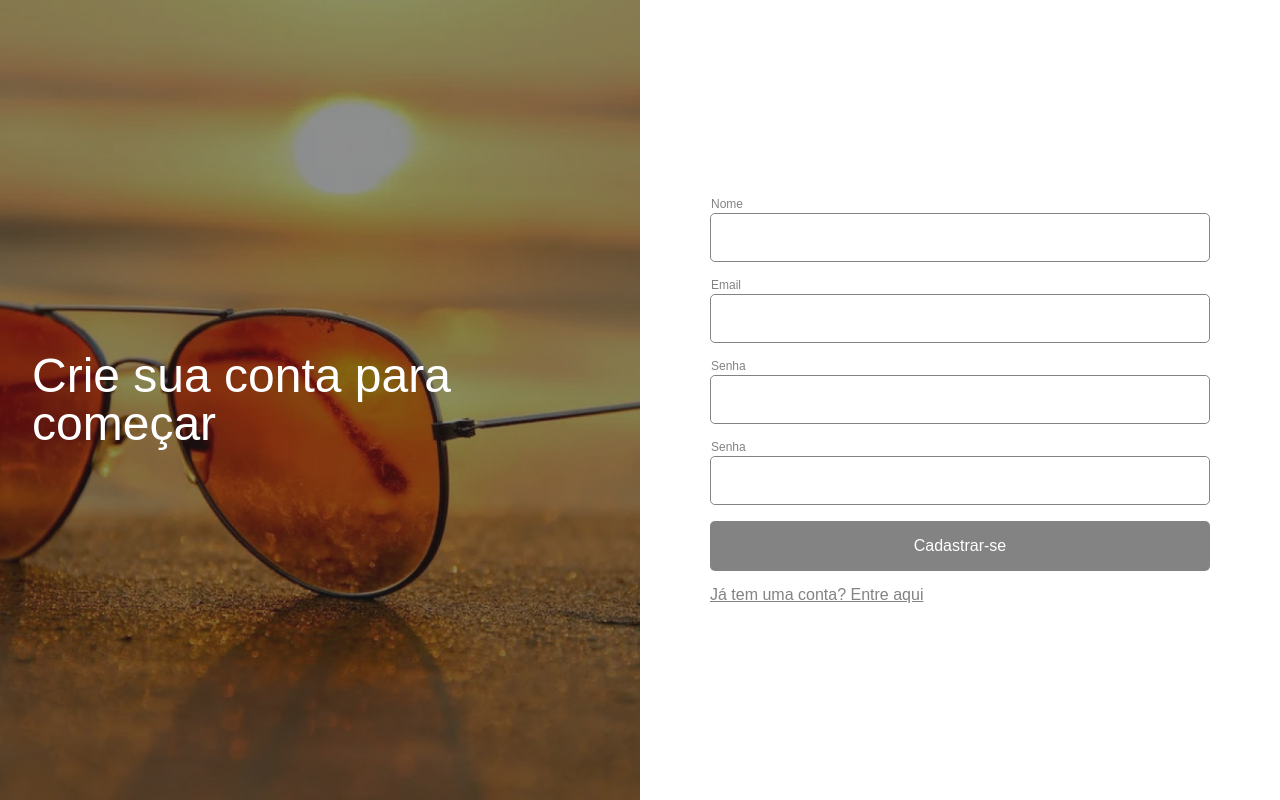
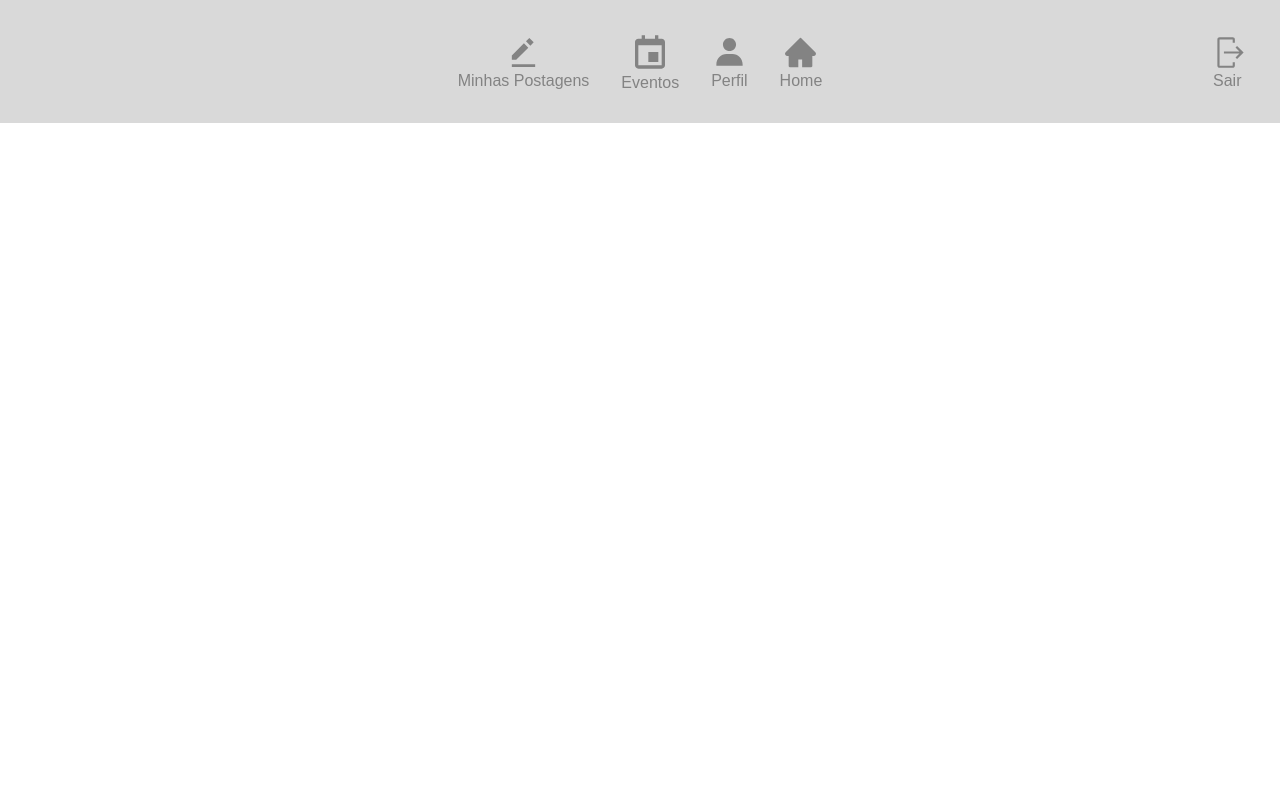
Before and after one commit to JeanLuca999/client, a React (Create React App) app: page /home/events in a window 1280 px wide. Before the commit this address led to /register. Built offline with nearby package versions, Linux system fonts and the light colour scheme; sample sign-in values are in the browser's storage.

Commit message:
feat(events): created routes and started events screen

```diff
--- a/package.json
+++ b/package.json
@@ -9,6 +9,7 @@
     "axios": "^1.1.3",
     "react": "^18.2.0",
     "react-dom": "^18.2.0",
+    "react-icons": "^4.6.0",
     "react-router-dom": "^6.4.2",
     "react-scripts": "5.0.1",
     "react-toastify": "^9.1.1",
--- a/src/App.js
+++ b/src/App.js
@@ -11,6 +11,7 @@ import { CreateAccount, Login } from "./pages";
 import { ToastContainer } from "react-toastify";
 import { Posts } from "./pages/Posts";
 import { UserPosts } from "./pages/UserPosts/UserPosts";
+import { Events } from "./pages/Events/Events";
 
 const App = () => {
   return (
@@ -30,6 +31,7 @@ const App = () => {
             >
               <Route index element={<Posts />} />
               <Route path="posts" element={<UserPosts />} />
+              <Route path="events" element={<Events />} />
             </Route>
 
             <Route path="*" element={<Navigate to="/register" replace />} />
--- a/src/components/Header/Header.js
+++ b/src/components/Header/Header.js
@@ -6,13 +6,14 @@ import { Outlet } from "react-router-dom";
 import { toast } from "react-toastify";
 
 //STYLES
-import { Nav, Ul, Li, Link, Image, Span, Exit } from "./styles";
+import { Nav, Ul, Li, Link, Image, Span, Exit, IconContainer } from "./styles";
 
 //IMAGES
 import edit from "../../assets/images/edit.svg";
 import home from "../../assets/images/home.svg";
 import profile from "../../assets/images/profile.svg";
 import logout from "../../assets/images/logout.svg";
+import { BiCalendarEvent } from "react-icons/bi";
 
 export const Header = () => {
   const { handleLogout } = useAuth();
@@ -28,9 +29,19 @@ export const Header = () => {
           <Li>
             <Link to="/home/posts">
               <Image src={edit} />
-              <Span>Postagens</Span>
+              <Span>Minhas Postagens</Span>
             </Link>
           </Li>
+
+          <Li>
+            <Link to="/home/events">
+              <IconContainer>
+                <BiCalendarEvent size={40} />
+              </IconContainer>
+              <Span>Eventos</Span>
+            </Link>
+          </Li>
+
           <Li>
             <Link to="/home/profile">
               <Image src={profile} />
--- a/src/components/Header/styles.js
+++ b/src/components/Header/styles.js
@@ -59,3 +59,9 @@ export const Exit = styled.li`
   top: 50%;
   transform: translateY(-50%);
 `;
+
+export const IconContainer = styled.div`
+  svg {
+    fill: #838383;
+  }
+`;
--- /dev/null
+++ b/src/pages/Events/Events.js
@@ -0,0 +1,5 @@
+import React from "react";
+
+export const Events = () => {
+  return <div></div>;
+};
--- /dev/null
+++ b/src/pages/Events/index.js
@@ -0,0 +1 @@
+export { Events } from "./Events";
```
Also changed, not shown: 1 other file (tests, documents, lock files or other folders).
